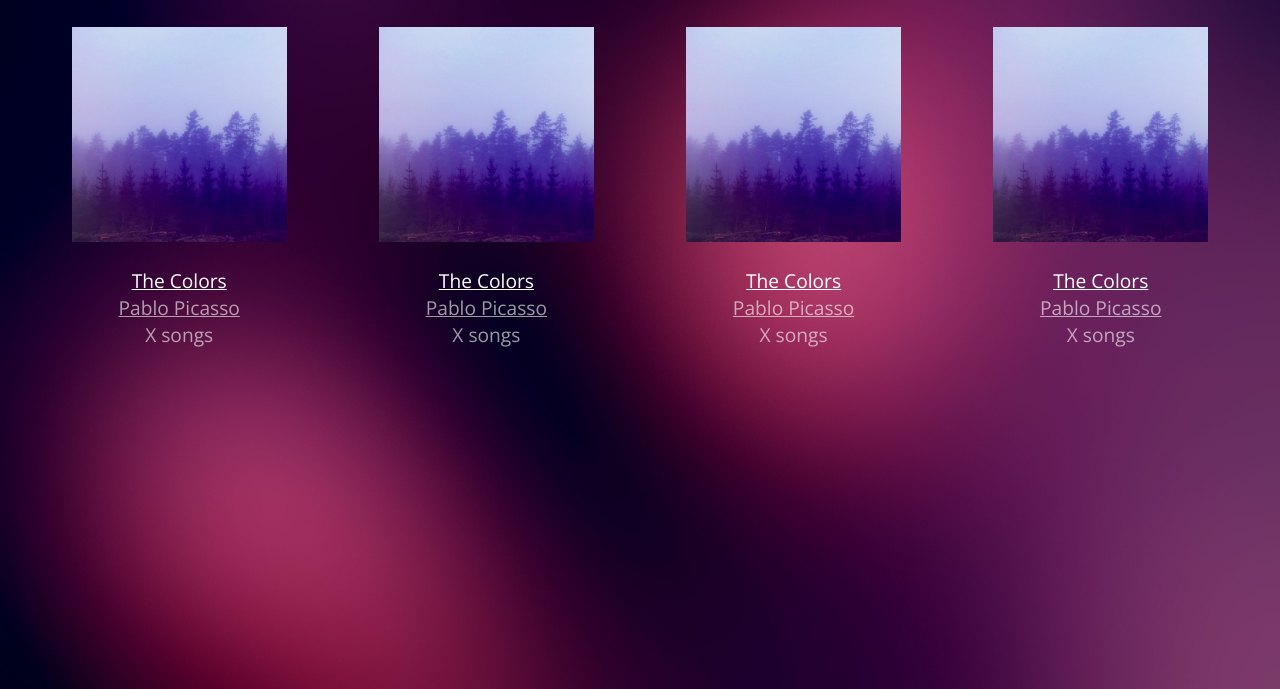
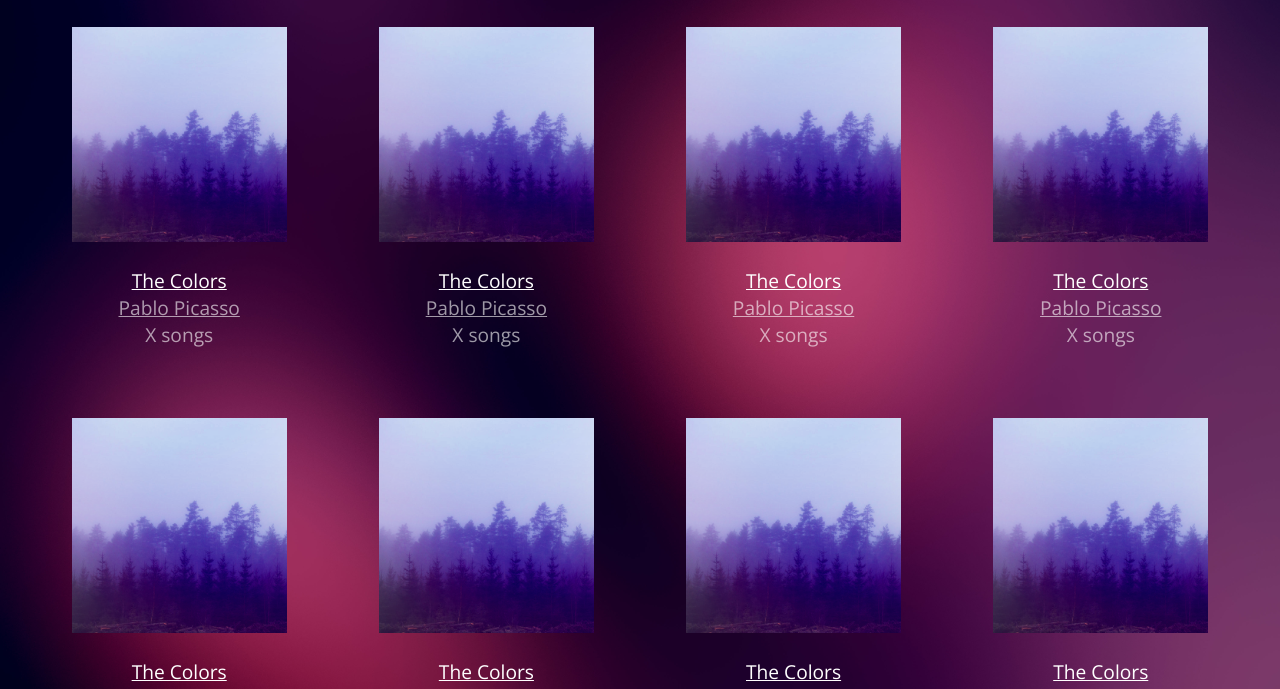
Before and after one commit to MarioRoncador/bloc-jams, a plain HTML site: page collection.html in a window 1280 px wide. Shown: the part 103-792 px from the top of the page. Drawn offline with nearby package versions, Linux system fonts and the light colour scheme.

Commit message:
checkpoint 10 complete

```diff
--- a/collection.html
+++ b/collection.html
@@ -72,5 +72,6 @@
              </div>
          </div>
      </section>
+          <script src="scripts/collection.js"></script>
      </body>
  </html>
--- /dev/null
+++ b/scripts/collection.js
@@ -0,0 +1,26 @@
+ var collectionItemTemplate =
+     '<div class="collection-album-container column fourth">'
+   + '  <img src="assets/images/album_covers/01.png"/>'
+   + '  <div class="collection-album-info caption">'
+   + '    <p>'
+   + '      <a class="album-name" href="/album.html"> The Colors </a>'
+   + '      <br/>'
+   + '      <a href="/album.html"> Pablo Picasso </a>'
+   + '      <br/>'
+   + '      X songs'
+   + '      <br/>'
+   + '    </p>'
+   + '  </div>'
+   + '</div>'
+   ;
+
+ window.onload = function() {
+     // #1
+     var collectionContainer = document.getElementsByClassName('album-covers')[0];
+     // #2
+     collectionContainer.innerHTML = '';
+     // #3
+     for (var i = 0; i < 12; i++) {
+         collectionContainer.innerHTML += collectionItemTemplate;
+     }
+ }
```
